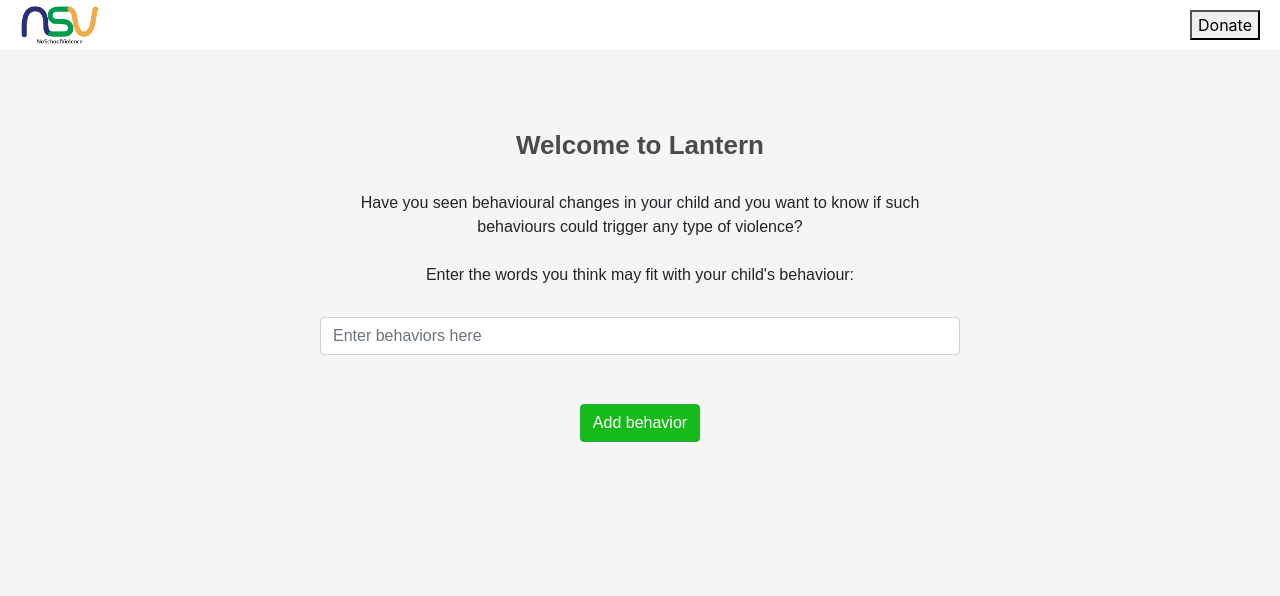
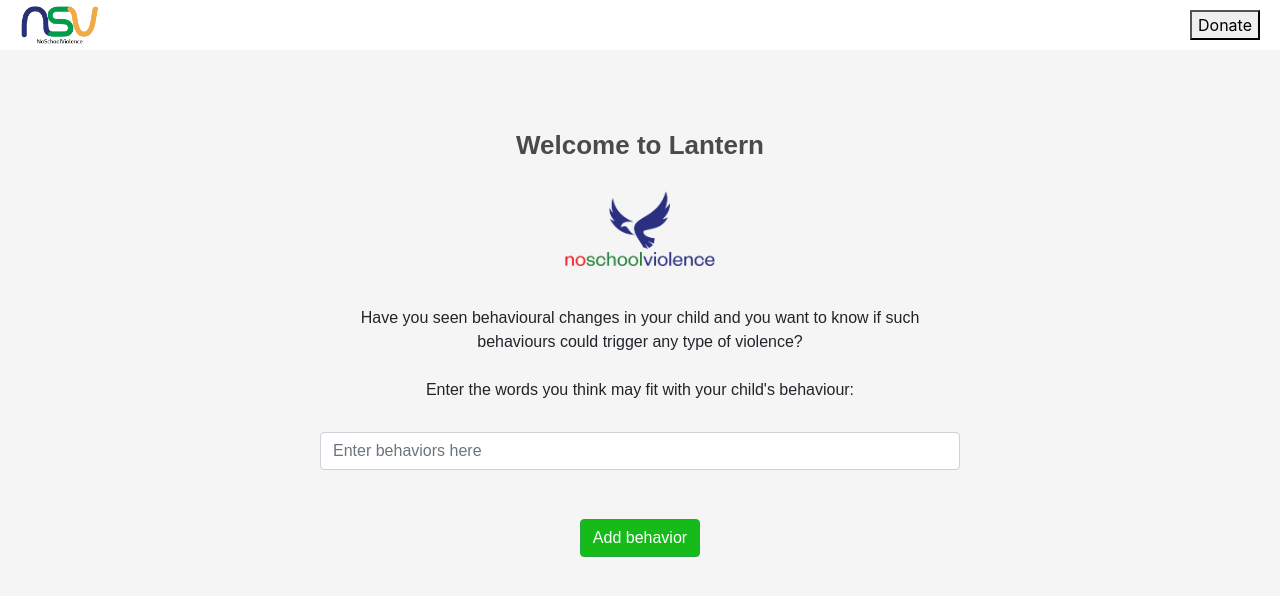
Before and after one commit to egarcia1868/no-school-violence, a React (Create React App) app: page / in a window 1280 px wide. Shown: the top 596 px of the page. Built offline with nearby package versions, Linux system fonts and the light colour scheme.

Commit message:
Just added a new logo

```diff
--- a/src/pages/Form.js
+++ b/src/pages/Form.js
@@ -3,6 +3,7 @@
 import SearchBar from "../components/SearchBar";
 import SelectedList from "../components/SelectedList";
 import Missions from '../components/Missions/Missions';
+import nsvlogo from '../nsv_logo.png';
 
 const Form = (props) => {
   const [search, setSearch] = useState("");
@@ -45,6 +46,7 @@
   return (
     <section className="mainframe">
       <h1>Welcome to Lantern</h1>
+      <img src={nsvlogo} alt={'NSV Logo'} width={"150px"} style={{marginBottom: "40px" }}/>
       <p>Have you seen behavioural changes in your child and you want to know if such behaviours could
           trigger any type of violence? <br/><br/>
           Enter the words you think may fit with your child's behaviour:
```
